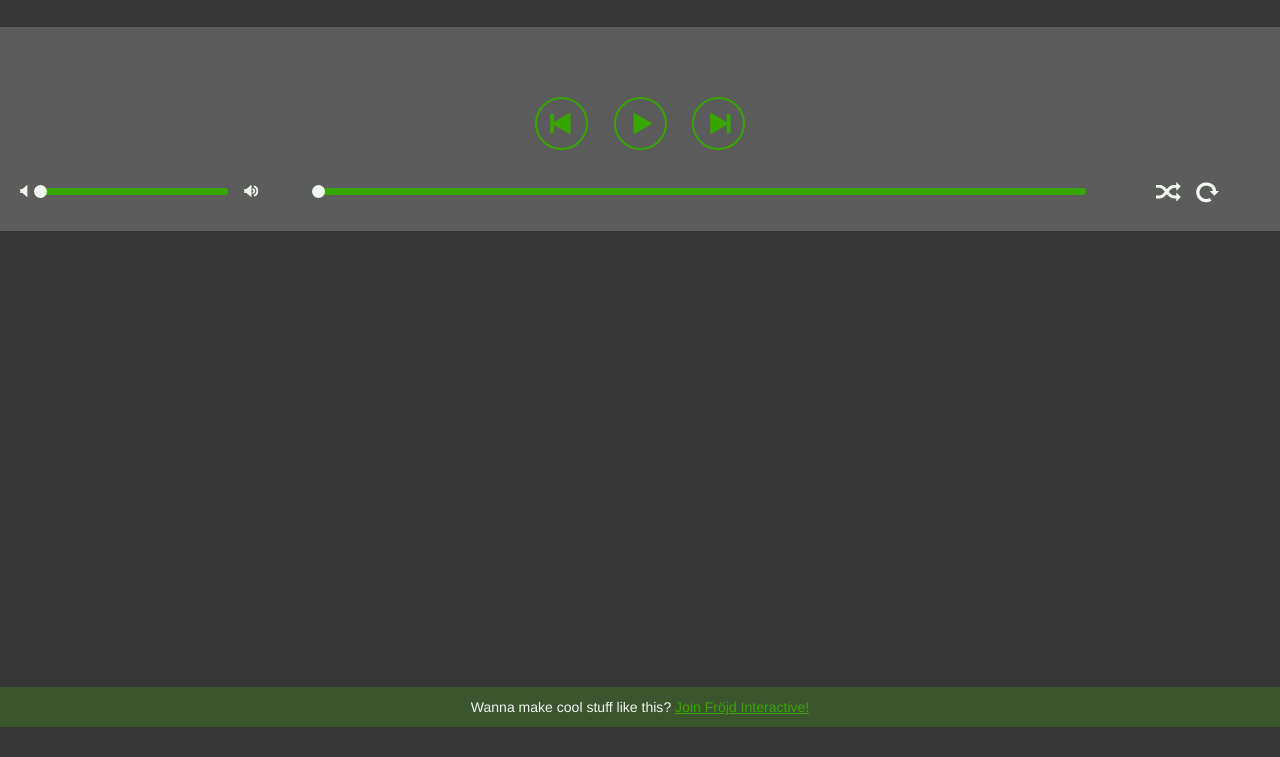
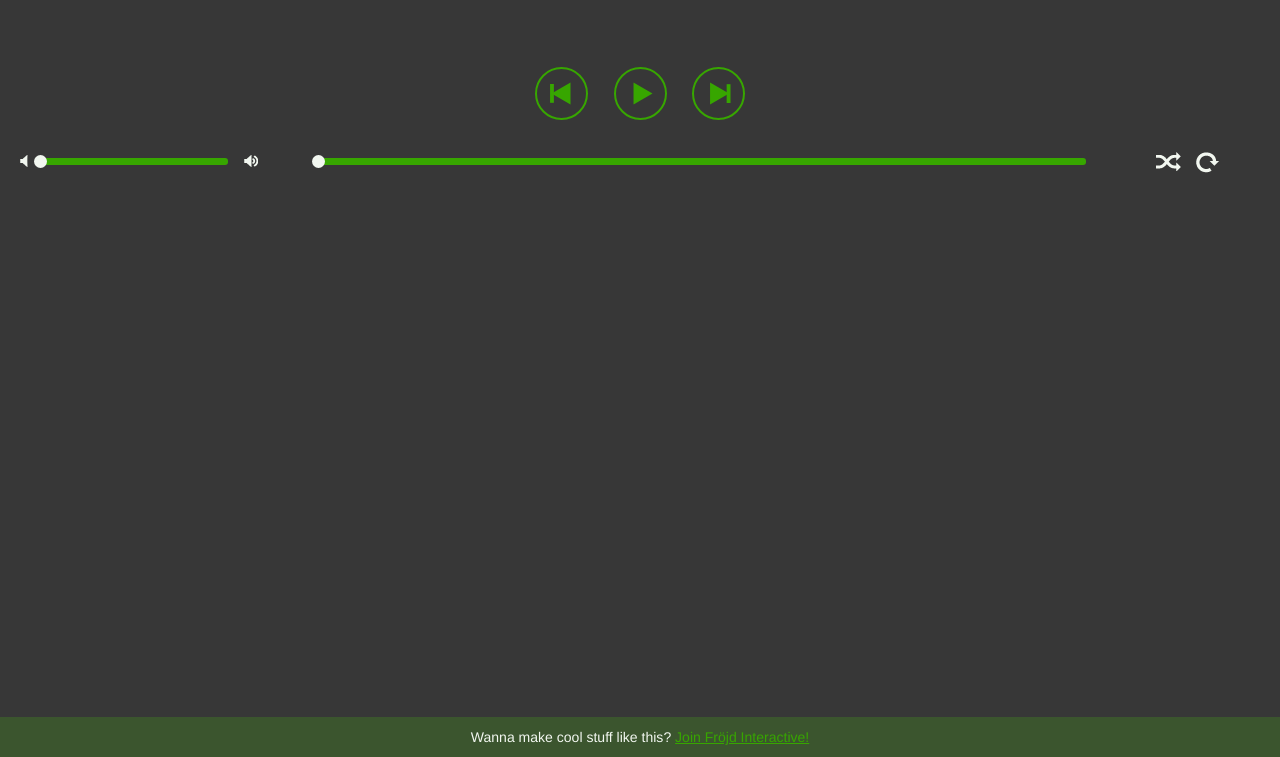
Before and after one commit to ahultgren/Spotify-Server, a website: page index.html in a window 1280 px wide. Shown: the part 43-800 px from the top of the page. Drawn offline with nearby package versions, Linux system fonts and the light colour scheme; no server answers.

Commit message:
Fixed mixup between shuffle/repeat and restyled player box

```diff
--- a/index.html
+++ b/index.html
@@ -33,8 +33,8 @@
 						<span id="duration"></span>
 					</section>
 					<section class="states">
+						<a id="shuffle"></a>
 						<a id="repeat"></a>
-						<a id="shuffle"></a>
 					</section>
 				</section>
 			</section>
--- a/static/styles/style.css
+++ b/static/styles/style.css
@@ -58,8 +58,6 @@ input {
 
 .player,
 .search {
-	background: #5c5c5c;
-	margin: 30px 0;
 	padding: 20px;
 	overflow: hidden;
 }
@@ -176,23 +174,23 @@ input {
 	height: 21px;
 	margin-top: 4px;
 }
-.states #repeat {
+.states #shuffle {
 	background-position: -163px 0;
 	width: 25px;
 	margin-left: 20px;
 }
-.states #repeat.on {
+.states #shuffle.on {
 	background-position: -163px -21px;
 }
-.states #repeat:hover {
+.states #shuffle:hover {
 	background-position:-163px -42px;
 }
-.states #shuffle {
+.states #repeat {
 	background-position: -188px 0;
 	width: 23px;
 	margin-left: 10px;
 }
-.states #shuffle.on {
+.states #repeat.on {
 	background-position: -188px -21px;
 }
 .states #shuffle:hover {
@@ -206,7 +204,7 @@ input {
 .sitefooter {
 	background: #3b552e;
 	height: 20px;
-	margin-top: -70px;
+	margin-top: -40px;
 	padding: 10px;
 	position: relative;
 	font-size: 0.78em;
```
